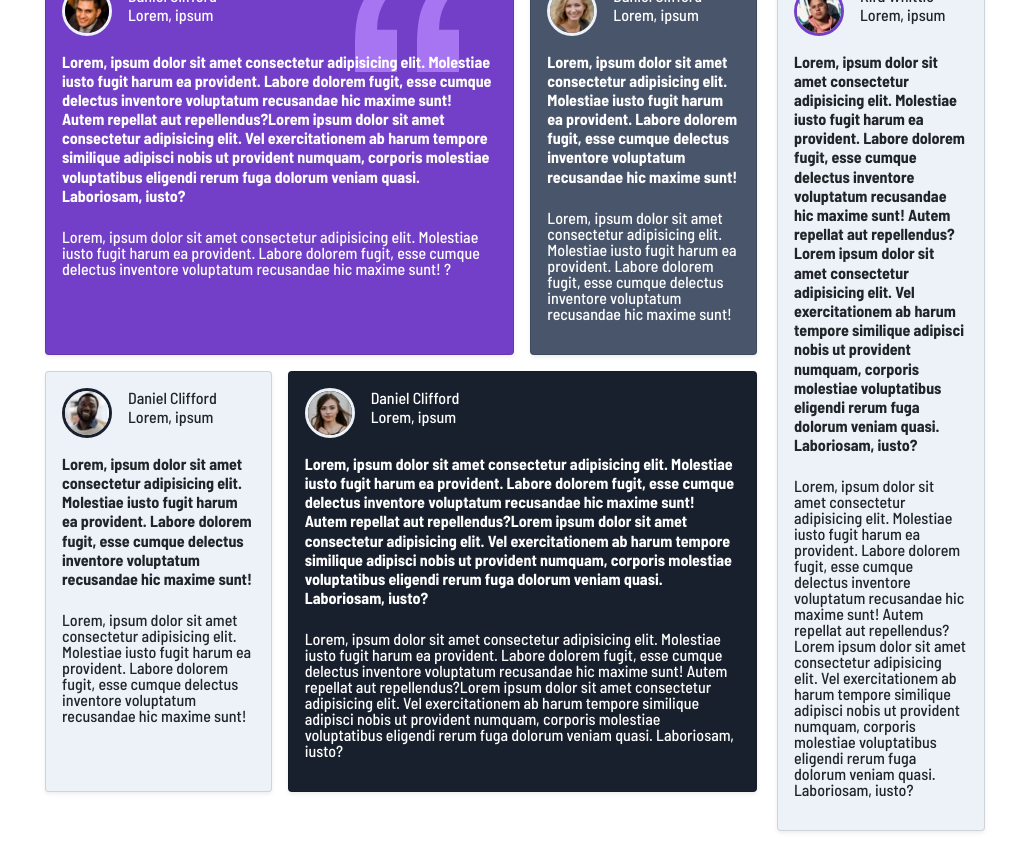
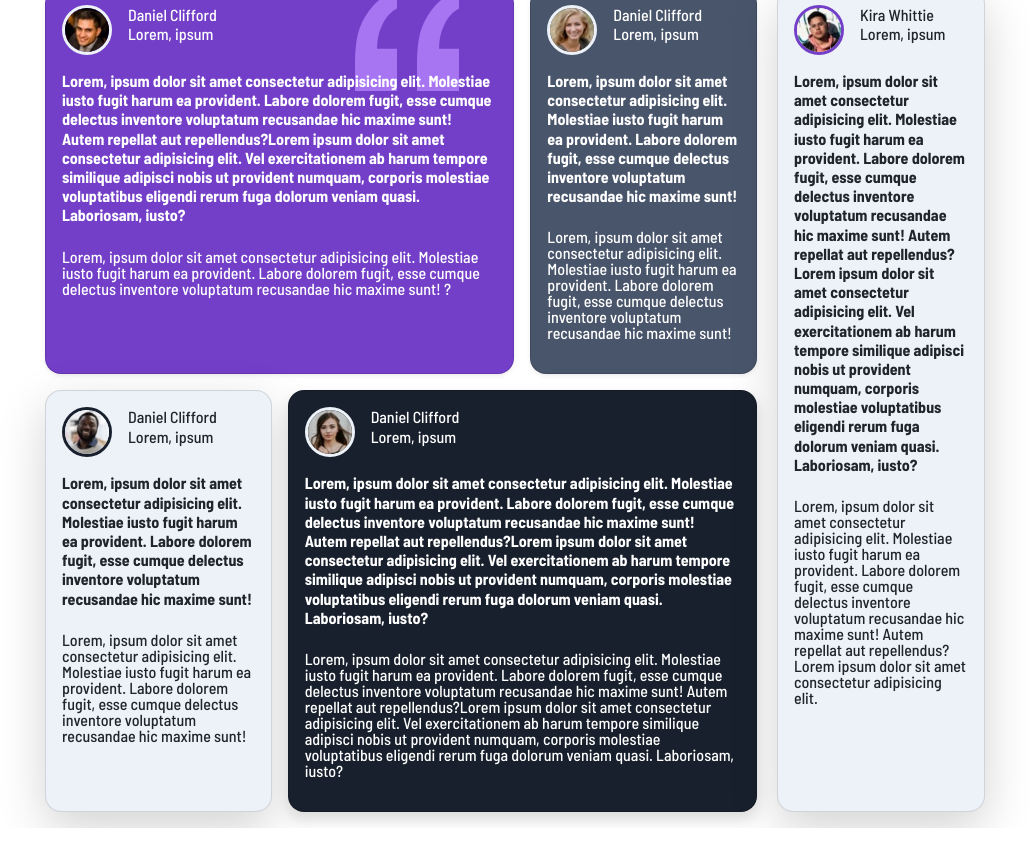
Before and after one commit to cplan85/Bootstrap5-Fundamentals, a website: page index.html in a window 1280 px wide. Shown: the whole page, without its empty margins (119-1148 px from the left). Drawn offline with Linux system fonts and the light colour scheme.

Commit message:
card border-radius update

```diff
--- a/index.html
+++ b/index.html
@@ -56,7 +56,7 @@
              <!-- put border in the cols to see the extens of the containers -->
             <div class="col-12 col-lg-4 p-2">
 
-                <article class="card h-100 bg-secondary shadow shadow-sm">
+                <article class="card h-100 bg-secondary shadow shadow-lg">
                     <div class="card-body">
                         <div class="d-flex mb-3">
                             <img src="./images/image-jonathan.jpg" alt="" class="border border-dark border-3 rounded-circle">
@@ -73,7 +73,7 @@
 
             </div>
             <div class="col-12 col-lg-8 p-2">
-                <article class="card h-100 bg-dark text-white shadow-sm">
+                <article class="card h-100 bg-dark text-white shadow">
                     <div class="card-body">
                         <div class="d-flex mb-3">
                             <img src="./images/image-kira.jpg" alt="" class="border border-secondary border-3 rounded-circle">
@@ -91,9 +91,9 @@
 
 
       </div>
-      <div class="col-12 col-lg-3  p-2">
-        <div class="col-12 col-lg-12  p-2 h-100">
-            <article class="card h-100 bg-secondary shadow-sm">
+      <div class="col-12 col-lg-3  p-lg-2 p-sm-1">
+        <div class="col-12 col-lg-12 p-lg-2 h-100">
+            <article class="card h-100 bg-secondary shadow-lg">
                 <div class="card-body">
                     <div class="d-flex mb-3">
                         <img src="./images/image-patrick.jpg" alt="" class="border border-primary border-3 rounded-circle">
@@ -103,7 +103,7 @@
                         </div>
                     </div>
                     <p class="h6 fw-bold">Lorem, ipsum dolor sit amet consectetur adipisicing elit. Molestiae iusto fugit harum ea provident. Labore dolorem fugit, esse cumque delectus inventore voluptatum recusandae hic maxime sunt! Autem repellat aut repellendus?Lorem ipsum dolor sit amet consectetur adipisicing elit. Vel exercitationem ab harum tempore similique adipisci nobis ut provident numquam, corporis molestiae voluptatibus eligendi rerum fuga dolorum veniam quasi. Laboriosam, iusto?</p>
-                    <p class="fs-6 lh-1 mt-4">Lorem, ipsum dolor sit amet consectetur adipisicing elit. Molestiae iusto fugit harum ea provident. Labore dolorem fugit, esse cumque delectus inventore voluptatum recusandae hic maxime sunt! Autem repellat aut repellendus?Lorem ipsum dolor sit amet consectetur adipisicing elit. Vel exercitationem ab harum tempore similique adipisci nobis ut provident numquam, corporis molestiae voluptatibus eligendi rerum fuga dolorum veniam quasi. Laboriosam, iusto?</p>
+                    <p class="fs-6 lh-1 mt-4">Lorem, ipsum dolor sit amet consectetur adipisicing elit. Molestiae iusto fugit harum ea provident. Labore dolorem fugit, esse cumque delectus inventore voluptatum recusandae hic maxime sunt! Autem repellat aut repellendus?Lorem ipsum dolor sit amet consectetur adipisicing elit. </p>
             </article>
         </div>
       </div>
--- a/sass/custom.scss
+++ b/sass/custom.scss
@@ -2,6 +2,8 @@ $primary: #733FC8;
 $success: #49556B;
 $dark: #18202D;
 $secondary: #EDF2F8;
+
+$card-border-radius: 1rem;
 
 @media (min-width: 992px) {
     .alto-100 {
```
Also changed, not shown: sass/custom.css, sass/reduced.css, 1 other file.
